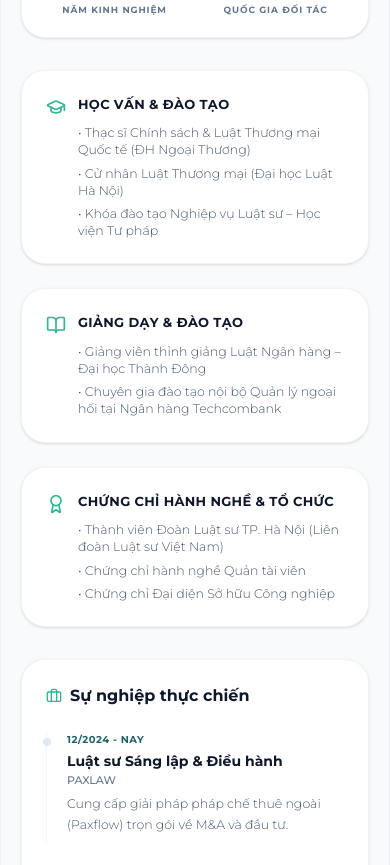
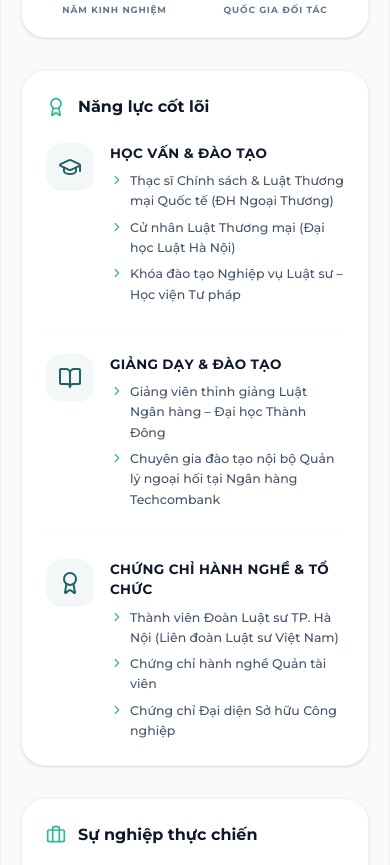
Before and after one commit to lamnt8120/portfolio-nguyen-thi-hoa, a React app: page / in a window 390 px wide. Shown: the part 646-1511 px from the top of the page. Built offline with nearby package versions, Linux system fonts and the light colour scheme; the HTML template or start-up script is replaced by a standard one.

Commit message:
Update App.tsx

```diff
--- a/src/App.tsx
+++ b/src/App.tsx
@@ -548,37 +548,51 @@ export default function App() {
                   ))}
                 </div>
 
-                {/* Grid: Highlights & Career */}
-                <div className="grid grid-cols-1 xl:grid-cols-2 gap-8 lg:gap-10">
+                {/* Grid: Highlights & Career (Đã chỉnh cân đối Layout) */}
+                <div className="grid grid-cols-1 lg:grid-cols-12 gap-8 lg:gap-10 items-stretch">
 
                   {/* Highlights */}
-                  <div className="space-y-6 lg:space-y-8">
+                  <div className="lg:col-span-5 bg-white p-6 md:p-8 lg:p-10 rounded-[1.5rem] border border-slate-100 shadow-sm h-full flex flex-col">
+                    <h3 className="text-base lg:text-lg font-bold text-slate-900 mb-6 lg:mb-8 flex items-center">
+                      <Award className="w-5 h-5 lg:w-6 lg:h-6 mr-3 text-[#2eb793]" />
+                      {lang === 'vi' ? 'Năng lực cốt lõi' : 'Core Competencies'}
+                    </h3>
+                    <div className="space-y-6 lg:space-y-8 flex-1">
                       {t.highlights.map((item, idx) => (
-                      <div key={idx} className="flex items-start bg-white p-6 rounded-[1.5rem] border border-slate-100 shadow-sm">
-                        <item.icon className="w-5 h-5 lg:w-6 lg:h-6 text-[#2eb793] mr-3 lg:mr-4 mt-0.5 shrink-0" />
-                        <div>
-                          <h4 className="text-[13px] lg:text-sm font-bold text-slate-900 uppercase tracking-wide mb-2.5 lg:mb-3">{item.title}</h4>
+                        <div key={idx} className="flex items-start pb-6 border-b border-slate-50 last:border-0 last:pb-0 group/hi">
+                          <div className="w-12 h-12 rounded-2xl bg-[#1d6266]/5 flex items-center justify-center mr-4 lg:mr-5 shrink-0 group-hover/hi:bg-[#1d6266]/10 transition-colors">
+                            <item.icon className="w-6 h-6 text-[#1d6266]" />
+                          </div>
+                          <div className="flex-1">
+                            <h4 className="text-[13.5px] lg:text-[14.5px] font-bold text-slate-900 uppercase tracking-wide mb-2 lg:mb-3">{item.title}</h4>
                             <ul className="space-y-1.5 lg:space-y-2">
                               {item.items.map((li, i) => (
-                              <li key={i} className="text-[12.5px] lg:text-[13.5px] text-slate-600 font-light leading-snug">• {li}</li>
+                                <li key={i} className="text-[12.5px] lg:text-[13px] text-slate-600 font-medium leading-relaxed flex items-start">
+                                  <ChevronRight className="w-3.5 h-3.5 text-[#2eb793] shrink-0 mr-1.5 mt-0.5" />
+                                  <span>{li}</span>
+                                </li>
                               ))}
                             </ul>
                           </div>
                         </div>
                       ))}
                     </div>
+                  </div>
 
                   {/* Career Timeline */}
-                  <div className="bg-white p-6 md:p-8 lg:p-10 rounded-[1.5rem] border border-slate-100 shadow-sm h-fit">
-                    <h3 className="text-base lg:text-lg font-bold text-slate-900 mb-6 lg:mb-8 flex items-center"><Briefcase className="w-4 h-4 lg:w-5 lg:h-5 mr-2 text-[#2eb793]"/> {t.career.title}</h3>
-                    <div className="space-y-6 lg:space-y-8">
+                  <div className="lg:col-span-7 bg-white p-6 md:p-8 lg:p-10 rounded-[1.5rem] border border-slate-100 shadow-sm h-full flex flex-col">
+                    <h3 className="text-base lg:text-lg font-bold text-slate-900 mb-6 lg:mb-8 flex items-center">
+                      <Briefcase className="w-5 h-5 lg:w-6 lg:h-6 mr-3 text-[#2eb793]"/>
+                      {t.career.title}
+                    </h3>
+                    <div className="space-y-6 lg:space-y-8 flex-1">
                       {t.timelineData.map((item, idx) => (
-                        <div key={idx} className="relative pl-5 lg:pl-6 pb-2 border-l border-slate-100 last:border-0 last:pb-0 group">
-                          <div className="absolute left-[-4.5px] top-1.5 w-2 h-2 rounded-full bg-slate-200 group-hover:bg-[#2eb793] transition-colors duration-300"></div>
-                          <span className="text-[10px] lg:text-[11px] font-bold text-[#1d6266] uppercase tracking-wider block mb-1">{item.period}</span>
-                          <h4 className="text-[14px] lg:text-[15px] font-bold text-slate-900">{item.role}</h4>
-                          <h5 className="text-[11px] lg:text-[12px] font-medium text-slate-500 uppercase mb-1.5 lg:mb-2">{item.company}</h5>
-                          <p className="text-[12.5px] lg:text-[13px] text-slate-600 font-light leading-relaxed">{item.desc}</p>
+                        <div key={idx} className="relative pl-6 lg:pl-8 pb-6 lg:pb-8 border-l-[2px] border-slate-100 last:border-0 last:pb-0 group/tl">
+                          <div className="absolute left-[-9px] top-1 w-4 h-4 rounded-full bg-white border-[4px] border-slate-200 group-hover/tl:border-[#2eb793] transition-colors duration-300 shadow-sm"></div>
+                          <span className="inline-block px-3 py-1.5 bg-[#1d6266]/5 text-[#1d6266] rounded-lg text-[10px] lg:text-[11px] font-bold uppercase tracking-widest mb-3">{item.period}</span>
+                          <h4 className="text-[14.5px] lg:text-[16px] font-bold text-slate-900 mb-1">{item.role}</h4>
+                          <h5 className="text-[12px] lg:text-[13px] font-bold text-[#2eb793] uppercase mb-2.5">{item.company}</h5>
+                          <p className="text-[12.5px] lg:text-[13.5px] text-slate-600 font-medium leading-relaxed">{item.desc}</p>
                         </div>
                       ))}
                     </div>
```
Lines whose indentation alone changed are shown as unchanged.
